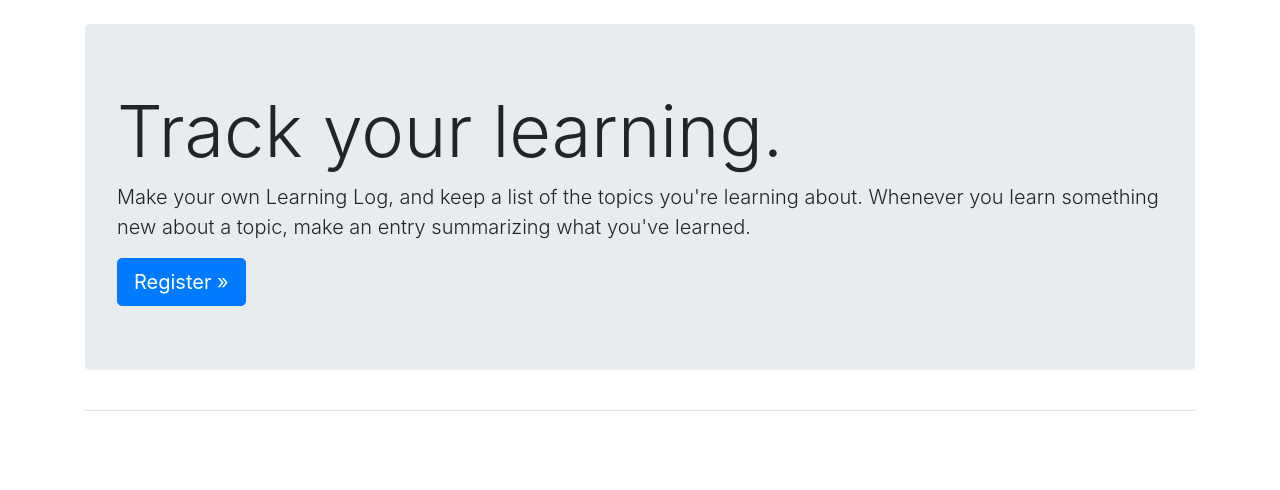
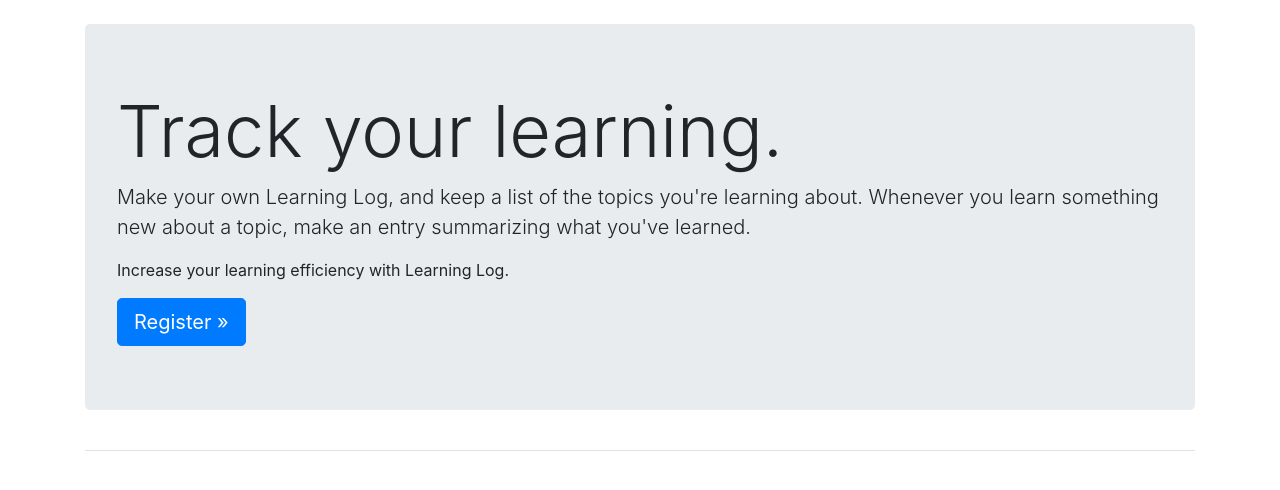
Before and after one commit to jberkowski/Learning-Log, a Django app: page / in a window 1280 px wide. Shown: the part 58-548 px from the top of the page. Run offline with Django 4.2, Linux system fonts and the light colour scheme; some libraries are stand-ins or nearby versions.

Commit message:
Small addition to welcome text on homepage.

```diff
--- a/learning_logs/templates/learning_logs/index.html
+++ b/learning_logs/templates/learning_logs/index.html
@@ -7,6 +7,8 @@
     <p class="lead">Make your own Learning Log, and keep a list of the
         topics you're learning about. Whenever you learn something new
         about a topic, make an entry summarizing what you've learned.</p>
+
+    <p>Increase your learning efficiency with Learning Log.</p>
     <a class="btn btn-lg btn-primary" href="{% url 'users:register' %}"
         role="button">Register &raquo;</a>
   </div>
```
